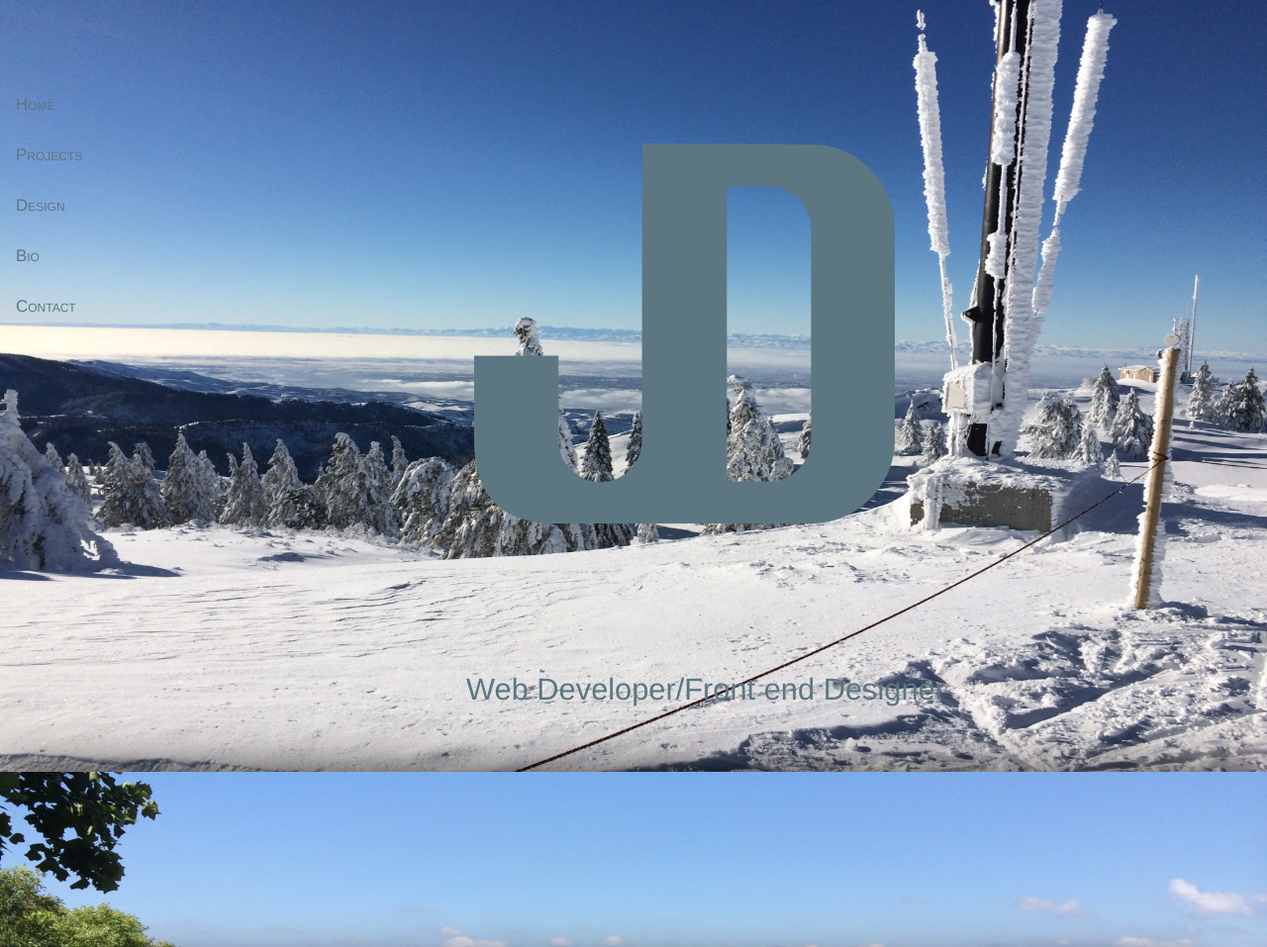
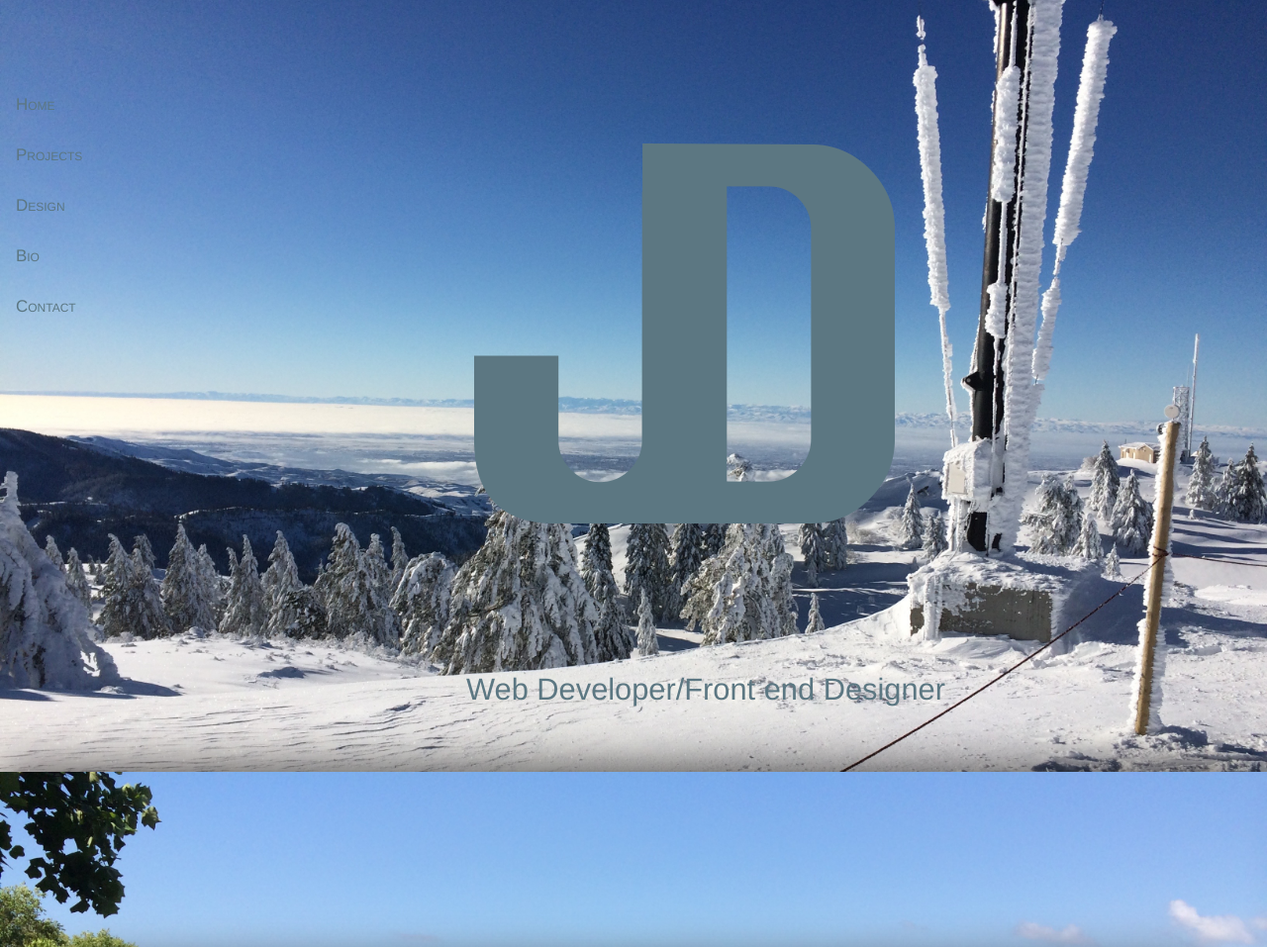
Before and after one commit to Djibba22/thejohndinsmore.com, a PHP site: page / in a window 1280 px wide. Shown: the top 957 px of the page at 99% size. Run offline with PHP 8.4, Linux system fonts and the light colour scheme; some libraries are stand-ins or nearby versions.

Commit message:
background change

```diff
--- a/public/css/styles.css
+++ b/public/css/styles.css
@@ -60,7 +60,7 @@ img.logo1{
 #intro {
     background: url(../images/bogus1.jpg) fixed;
     background-repeat: none;
-    background-size: 100% 100%;
+    background-size: 100% auto;
     height: 800px;
     margin: 0 auto;
     width: 100%;
@@ -72,7 +72,7 @@ img.logo1{
 #home {
     background: url(../images/outside_dev.jpg) fixed;
     background-repeat: none;
-    background-size: 100% 100%;
+    background-size: 100% auto;
     height: 800px;
     margin: 0 auto;
     width: 100%;
```
